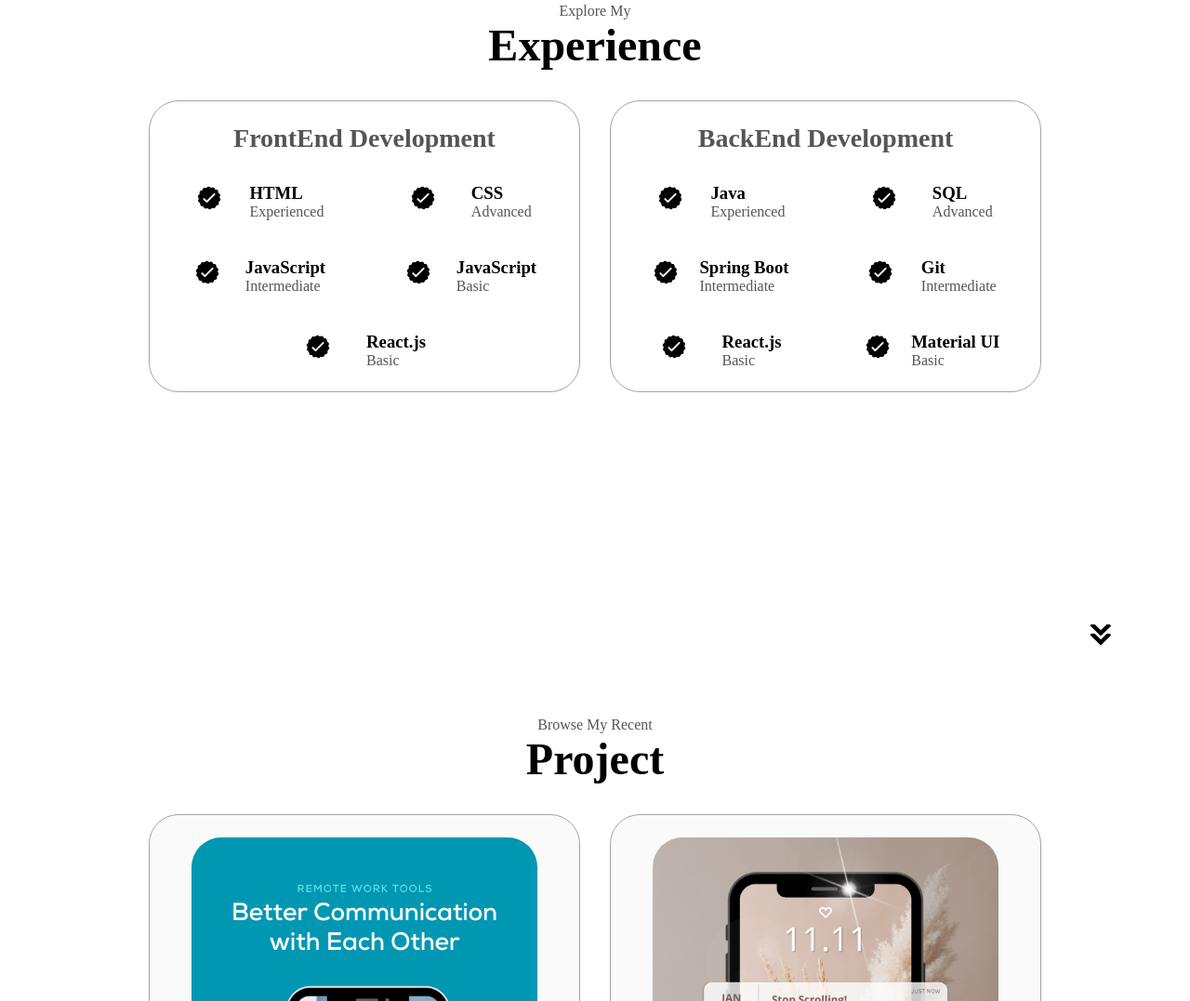
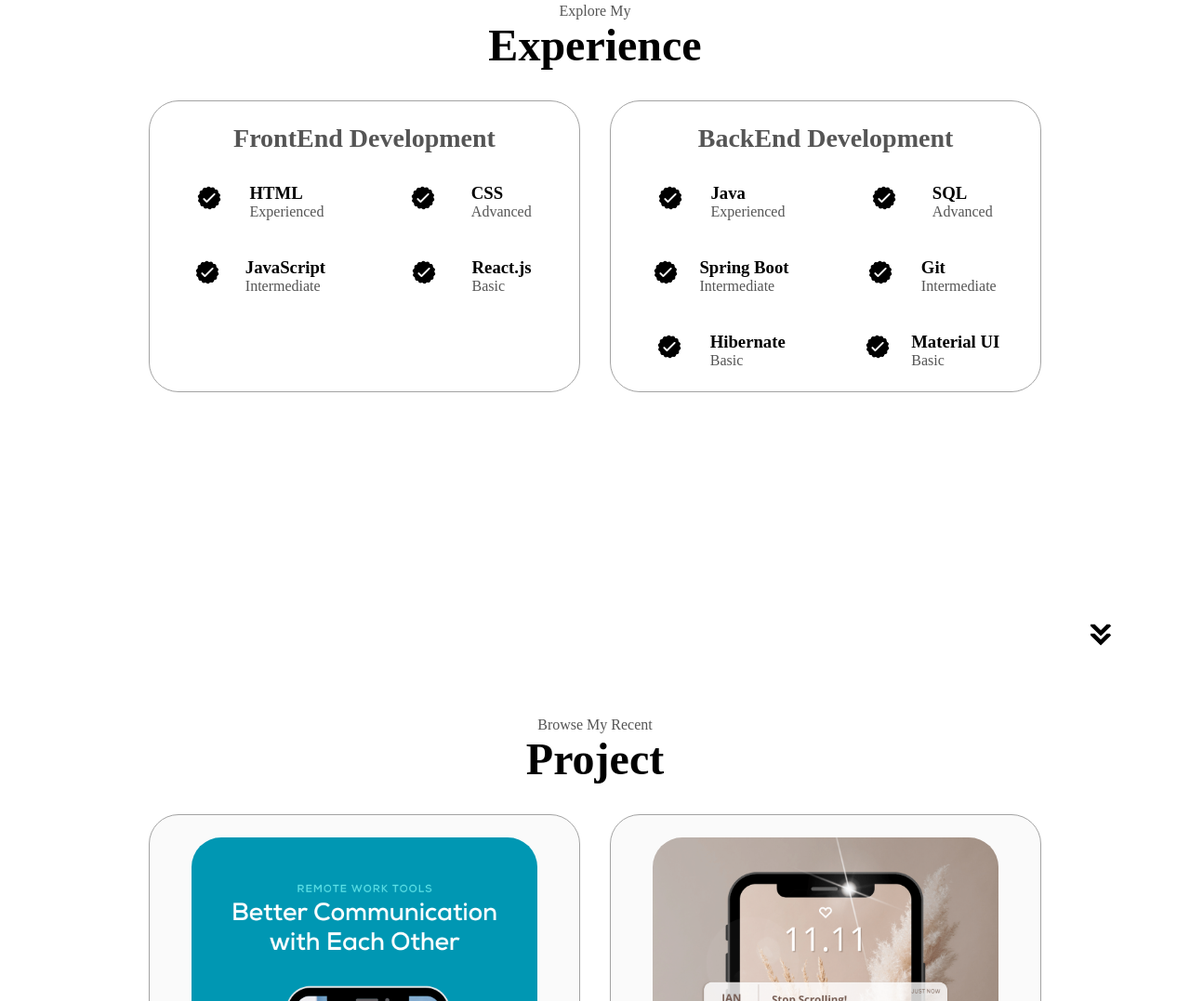
Before and after one commit to faizkhh/Portfolio-css-html-js, a plain HTML site: page index.html in a window 1280 px wide. Shown: the part 1693-2770 px from the top of the page at 93% size. Drawn offline with Linux system fonts and the light colour scheme.

Commit message:
Update index.html

```diff
--- a/index.html
+++ b/index.html
@@ -117,13 +117,6 @@
                         <article>
                             <img src="./assets/checkmark.png" alt="Experience" class="icon">
                             <div>
-                                <h3>JavaScript</h3>
-                                <p>Basic</p>
-                            </div>
-                        </article>
-                        <article>
-                            <img src="./assets/checkmark.png" alt="Experience" class="icon">
-                            <div>
                                 <h3>React.js</h3>
                                 <p>Basic</p>
                             </div>
@@ -165,7 +158,7 @@
                         <article>
                             <img src="./assets/checkmark.png" alt="Experience" class="icon">
                             <div>
-                                <h3>React.js</h3>
+                                <h3>Hibernate</h3>
                                 <p>Basic</p>
                             </div>
                         </article>
```
